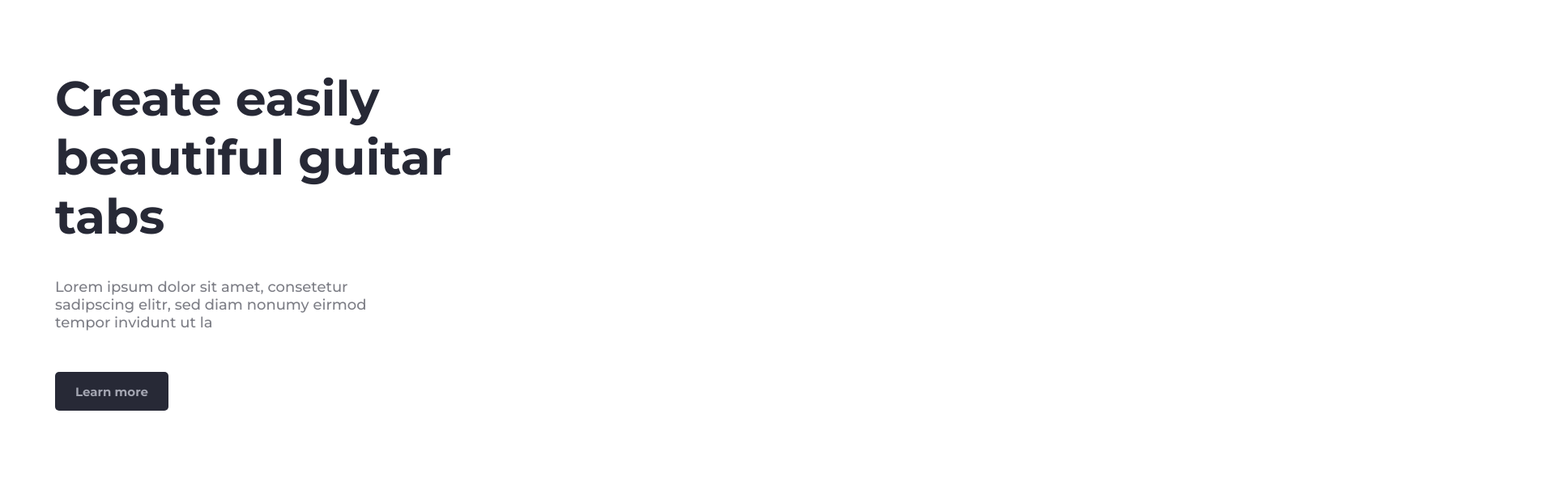
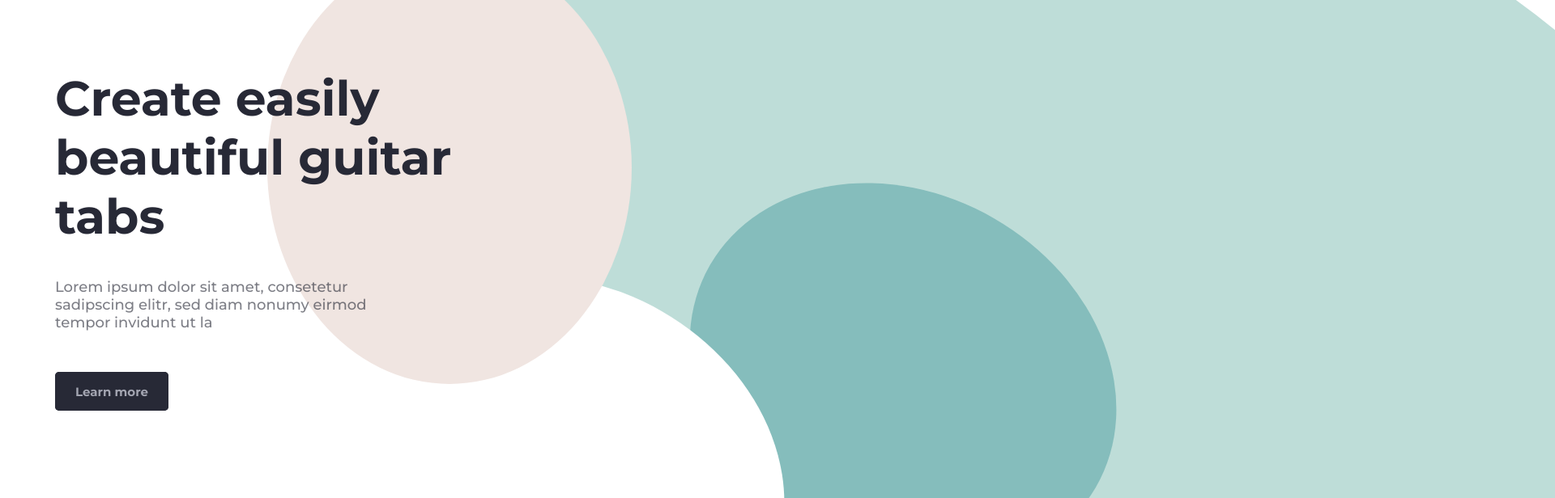
Before and after one commit to CactusNormal7/3b2-next, a Next.js app: page / in a window 1280 px wide. Shown: the part 160-776 px from the top of the page at 81% size, 1920 px wide, since content can reach past the window. Built offline with nearby package versions, Linux system fonts and the light colour scheme; no server answers.

Commit message:
added CirclesBg component (bacground of the Homepage)

```diff
--- a/src/app/page.tsx
+++ b/src/app/page.tsx
@@ -2,6 +2,7 @@
 
 //import { api } from "../../convex/_generated/api";
 import Navbar from "@/components/Navbar";
+import { CirclesBg } from "@/components/CirclesBg";
 import "../styles/Home.scss"
 
 export default async function Home() {
@@ -27,6 +28,7 @@ export default async function Home() {
 
 
           <div id="home-container-1-right-part">
+            <CirclesBg/>
           </div>
 
         </section>
--- /dev/null
+++ b/src/components/CirclesBg.tsx
@@ -0,0 +1,15 @@
+"use client";
+
+import React from "react";
+import "../styles/CirclesBg.scss";
+
+export function CirclesBg() {
+	return (
+		<>
+			<div className="circle" id="circle2"></div>
+			<div className="circle" id="circle1"></div>
+			<div className="circle" id="circle4"></div>
+			<div className="circle" id="circle3"></div>
+		</>
+	);
+}
--- /dev/null
+++ b/src/styles/CirclesBg.scss
@@ -0,0 +1,46 @@
+.circle {
+  position: absolute;
+  border-radius: 50%;
+  z-index: -1;
+  opacity: 1;
+  overflow: hidden;
+}
+
+#circle1 {
+  right: -60px;
+  top: 350px;
+  width: 450px;
+  height: 550px;
+  rotate: -60deg;
+  background-color: var(--green1);
+}
+
+#circle2 {
+  top: -300px;
+  right: -770px;
+  width: 1200px;
+  height: 1800px;
+  transform: rotate(-60deg);
+  background-color: var(--green2);
+}
+
+#circle3 {
+  right: 500px;
+  top: 100px;
+  width: 450px;
+  height: 535px;
+  background-color: var(--pink);
+}
+
+#circle4 {
+  right: 350px;
+  bottom: -215px;
+  width: 450px;
+  height: 550px;
+  rotate: -60deg;
+  background-color: white;
+}
+
+@media (max-width: 1050px) {
+
+}
--- a/src/styles/Home.scss
+++ b/src/styles/Home.scss
@@ -1,3 +1,7 @@
+body {
+  overflow: hidden;
+  z-index: -2;
+}
 
 #home-page-container {
   display: flex;
@@ -12,7 +16,6 @@
 }
 
 #home-container-1 {
-  background-color: white;
   width: 100vw;
   height: 700px;
   flex-direction: row;
--- a/src/styles/globals.scss
+++ b/src/styles/globals.scss
@@ -16,7 +16,6 @@
   margin: 0px;
   font-family: "Montserrat", sans-serif;
 }
-
 .basic-button {
   padding: 10px 25px;
   background-color: var(--black);
```
Also changed, not shown: convex/tsconfig.json (added, +25 -0 lines), convex/README.md (added).
